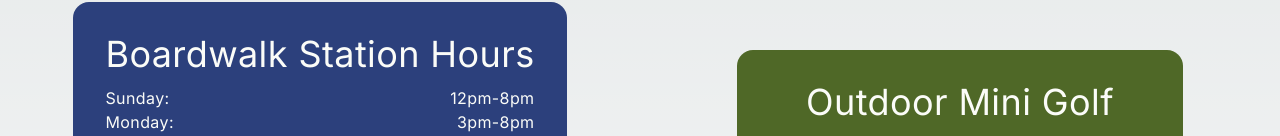
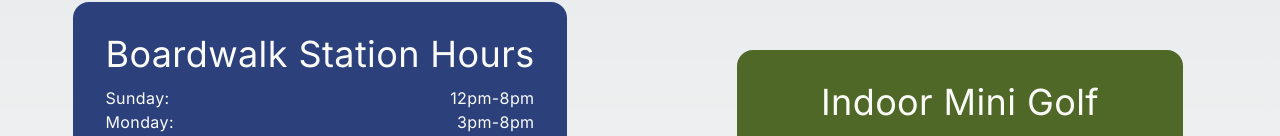
Before and after one commit to travisfriesen/rubys-website, a Next.js app: page /arcade in a window 1280 px wide. Shown: the part 816-952 px from the top of the page. Built offline with nearby package versions, Linux system fonts and the light colour scheme.

Commit message:
Fixed Card Label
Changed Outdoor Mini Golf to Indoor Mini Golf

```diff
--- a/src/app/arcade/page.tsx
+++ b/src/app/arcade/page.tsx
@@ -20,7 +20,7 @@ export default function Home() {
                       <Hours title="Boardwalk Station Hours" sun="12pm-8pm" mon="3pm-8pm" tues="3pm-8pm" weds="Closed" thurs="3pm-8pm" fri="12pm-8pm" sat="12pm-8pm"/>
                   </div>
                   <div className="m-auto">
-                    <MiniGolfPricing title="Outdoor Mini Golf"/>
+                    <MiniGolfPricing title="Indoor Mini Golf"/>
                   </div>
                   <div className="m-auto w-full pl-5">
                     <MapFrame href="https://www.google.com/maps/embed?pb=!1m14!1m8!1m3!1d634.4899545263833!2d-96.9667399!3d50.4977056!3m2!1i1024!2i768!4f13.1!3m3!1m2!1s0x52eb00698d648c17%3A0x6dec179eb3141e62!2sBoardwalk%20Station%20Arcade!5e0!3m2!1sen!2sca!4v1724526615599!5m2!1sen!2sca"/>
```
